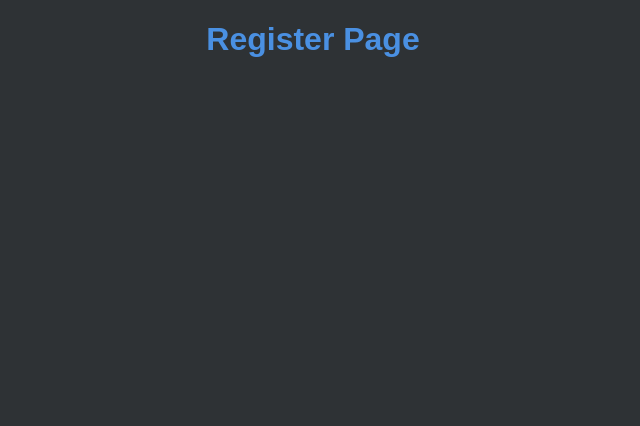
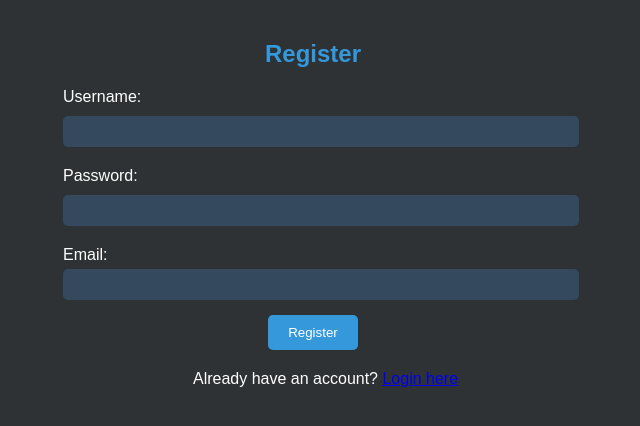
Before and after one commit to aberg90/ZPREFIX, a React (Create React App) app in the folder client/: page /register in a window 1280 px wide. Shown: the top 426 px of the page, without its empty margins (327-967 px from the left). Built offline with nearby package versions, Linux system fonts and the light colour scheme.

Commit message:
got registration working, divided css styling among individual pages for more control

```diff
--- a/client/package.json
+++ b/client/package.json
@@ -35,5 +35,8 @@
       "last 1 firefox version",
       "last 1 safari version"
     ]
+  },
+  "devDependencies": {
+    "@babel/plugin-proposal-private-property-in-object": "^7.21.11"
   }
 }
--- a/client/src/components/InventoryList.js
+++ b/client/src/components/InventoryList.js
@@ -67,7 +67,7 @@ const InventoryList = () => {
           <div key={item.id} className="item">
             <div className="item-header">
               <h2>{item.item_name || 'Unicorn'}</h2>
-              <div className="item-buttons">
+              <div className="item-buttons2">
                 <button onClick={() => handleViewDetails(item.item_name)}>View Details</button>
                 {user && (
                   <>
--- a/client/src/components/ItemForm.js
+++ b/client/src/components/ItemForm.js
@@ -1,7 +1,135 @@
-import React from 'react';
+// import React from 'react';
+
+// const ItemForm = () => {
+//   return <h1>Item Form</h1>;
+// };
+
+// export default ItemForm;
+
+import React, { useState, useEffect } from 'react';
+import { useNavigate, useParams } from 'react-router-dom';
+import '../styles/ItemForm.css';
+
 
 const ItemForm = () => {
-  return <h1>Item Form</h1>;
+  const [itemName, setItemName] = useState('');
+  const [description, setDescription] = useState('');
+  const [quantity, setQuantity] = useState('');
+  const [material, setMaterial] = useState('');
+  const [size, setSize] = useState('');
+  const navigate = useNavigate();
+  const { id } = useParams();
+
+  useEffect(() => {
+    // This pulls the info from db and populates it in the form
+    fetch(`http://localhost:8080/items/${id}`)
+      .then(response => response.json())
+      .then(data => {
+        setItemName(data.item_name || ''); //populate item OR empty string, like that for all of them
+        setDescription(data.description || '');
+        setQuantity(data.quantity ? data.quantity.toString() : '');
+        setMaterial(data.material || '');
+        setSize(data.size || '');
+      })
+      .catch((error) => {
+        console.error('Error fetching item:', error)
+      });
+  }, [id]);
+
+
+  const handleSubmit = (event) => {
+    event.preventDefault();
+
+    const editItem = {
+      item_name: itemName,
+      description,
+      quantity: parseInt(quantity, 10),
+      material,
+      size,
+    };
+    // This fetch will send the edited data back to the db
+    fetch(`http://localhost:8080/items/${id}`, {
+      method: 'PATCH',
+      headers: {
+        'Content-Type': 'application/json',
+      },
+      body: JSON.stringify(editItem),
+    })
+      .then((response) => {
+        if (!response.ok) {
+          throw new Error('Failed to edit existing item');
+        }
+        return response.json();
+      })
+      .then((data) => {
+        console.log('Item successfully edited:', data);
+        navigate('/');
+      })
+      .catch((error) => {
+        console.error('Error editing item:', error);
+        alert('Failed to edit item, please try again.');
+      });
+  };
+
+  // same as the CreatForm.js, just changed things to edit
+  return (
+    <div className="edit-item-form">
+      <h2>Edit Existing Item</h2>
+      <form onSubmit={handleSubmit}>
+        <div className="form-group">
+          <label htmlFor="itemName">Item Name:</label>
+          <input
+            type="text"
+            id="itemName"
+            value={itemName}
+            onChange={(e) => setItemName(e.target.value)}
+            required
+          />
+        </div>
+        <div className="form-group">
+          <label htmlFor="description">Description:</label>
+          <input
+            type="text"
+            id="description"
+            value={description}
+            onChange={(e) => setDescription(e.target.value)}
+            required
+          />
+        </div>
+        <div className="form-group">
+          <label htmlFor="quantity">Quantity:</label>
+          <input
+            type="number"
+            id="quantity"
+            value={quantity}
+            onChange={(e) => setQuantity(e.target.value)}
+            required
+          />
+        </div>
+        <div className="form-group">
+          <label htmlFor="material">Material:</label>
+          <input
+            type="text"
+            id="material"
+            value={material}
+            onChange={(e) => setMaterial(e.target.value)}
+            required
+          />
+        </div>
+        <div className="form-group">
+          <label htmlFor="size">Size:</label>
+          <input
+            type="text"
+            id="size"
+            value={size}
+            onChange={(e) => setSize(e.target.value)}
+            required
+          />
+        </div>
+        <button type="submit" className="update-button">Update Item</button>
+      </form>
+    </div>
+  );
 };
 
 export default ItemForm;
--- a/client/src/components/RegisterPage.js
+++ b/client/src/components/RegisterPage.js
@@ -1,7 +1,94 @@
-import React from 'react';
+// import React from 'react';
+
+// const RegisterPage = () => {
+//   return <h1>Register Page</h1>;
+// };
+
+// export default RegisterPage;
+
+import React, { useState } from 'react';
+import { useNavigate, Link } from 'react-router-dom';
+import '../styles/RegisterPage.css';
 
 const RegisterPage = () => {
-  return <h1>Register Page</h1>;
+  const [username, setUsername] = useState('');
+  const [password, setPassword] = useState('');
+  const [email, setEmail] = useState('');
+  const navigate = useNavigate();
+
+  const handleSubmit = (event) => {
+    event.preventDefault();
+
+    const newUser = {
+      username,
+      password,
+      email,
+    };
+
+    fetch('http://localhost:8080/users/register', {
+      method: 'POST',
+      headers: {
+        'Content-Type': 'application/json',
+      },
+      body: JSON.stringify(newUser),
+    })
+      .then((response) => {
+        if (!response.ok) {
+          throw new Error('Failed to register user');
+        }
+        return response.text();
+      })
+      .then((data) => {
+        console.log(data);
+        navigate('/login');
+      })
+      .catch((error) => {
+        console.error('Error registering user:', error);
+        alert('Failed to register, please try again.');
+      });
+  };
+
+  return (
+    <div className="register-page">
+      <h2>Register</h2>
+      <form onSubmit={handleSubmit}>
+        <div className="form-group">
+          <label htmlFor="username">Username:</label>
+          <input
+            type="text"
+            id="username"
+            value={username}
+            onChange={(e) => setUsername(e.target.value)}
+            required
+          />
+        </div>
+        <div className="form-group">
+          <label htmlFor="password">Password:</label>
+          <input
+            type="password"
+            id="password"
+            value={password}
+            onChange={(e) => setPassword(e.target.value)}
+            required
+          />
+        </div>
+        <div className="form-group">
+          <label htmlFor="email">Email:</label>
+          <input
+            type="email"
+            id="email"
+            value={email}
+            onChange={(e) => setEmail(e.target.value)}
+            required
+          />
+        </div>
+        <button type="submit">Register</button>
+      </form>
+      <p>
+        Already have an account? <Link to="/login">Login here</Link>
+      </p>
+    </div>
+  );
 };
 
 export default RegisterPage;
--- a/client/src/styles/InventoryList.css
+++ b/client/src/styles/InventoryList.css
@@ -1,3 +1,11 @@
+.header {
+  display: flex;
+  justify-content: space-between;
+  align-items: center;
+  padding: 10px 20px;
+  background-color: #1e252c;
+}
+
 .quantity-center {
   text-align: center;
   background-color: #3498db;
@@ -12,28 +20,12 @@
   margin-right: auto;
 }
 
-
-body,
-html {
+body, html {
   height: 100%;
   margin: 0;
   background-color: #2e3235;
   color: #ffffff;
   font-family: Arial, sans-serif;
-}
-
-.header {
-  display: flex;
-  justify-content: space-between;
-  align-items: center;
-  padding: 10px 20px;
-  background-color: #1e252c;
-}
-
-.current-inventory {
-  text-align: center;
-  margin-top: 20px;
-  color: #ffffff;
 }
 
 .login-button2 {
@@ -49,17 +41,10 @@ html {
   background-color: #2980b9;
 }
 
-.details-button {
-  padding: 10px 20px;
-  background-color: #3498db;
-  border: none;
-  color: white;
-  border-radius: 5px;
-  cursor: pointer;
-}
-
-.details-button:hover {
-  background-color: #2980b9;
+.current-inventory {
+  text-align: center;
+  margin-top: 20px;
+  color: #ffffff;
 }
 
 .inventory-list {
@@ -76,12 +61,10 @@ html {
   position: relative;
 }
 
-.item h2 {
-  color: #3498db;
-}
-
-.item p {
-  font-size: 0.9em;
+.item-header {
+  display: flex;
+  justify-content: space-between;
+  align-items: center;
 }
 
 .item-info {
@@ -89,14 +72,10 @@ html {
   justify-content: space-between;
   align-items: center;
   margin-top: 10px;
-}
+  }
 
-.description-title {
-  font-weight: bold;
-}
-
-button {
-  padding: 8px 16px;
+.item-buttons2 button {
+  padding: 10px 20px;
   background-color: #3498db;
   border: none;
   color: white;
@@ -106,16 +85,15 @@ button {
 
 button:hover {
   background-color: #2980b9;
+  }
+
+.quantity-center {
+  text-align: center;
+  font-weight: bold;
+  margin-top: 10px;
 }
 
-.item-header {
-  display: flex;
-  justify-content: space-between;
-  align-items: center;
+.description-title {
+  font-weight: bold;
+  margin-top: 10px;
 }
-
-.item-buttons {
-  display: flex;
-  gap: 10px;
-  margin-left: auto;
-}
--- /dev/null
+++ b/client/src/styles/ItemForm.css
@@ -0,0 +1,45 @@
+.edit-item-form {
+  background-color: #2e3235;
+  padding: 20px;
+  border-radius: 8px;
+  max-width: 500px;
+  margin: 0 auto;
+}
+
+.edit-item-form h2 {
+  color: #3498db;
+  text-align: center;
+}
+
+.form-group {
+  margin-bottom: 15px;
+}
+
+.form-group label {
+  display: block;
+  margin-bottom: 5px;
+}
+
+.form-group input {
+  width: 100%;
+  padding: 8px;
+  border-radius: 5px;
+  border: none;
+  background-color: #34495e;
+  color: white;
+}
+
+.update-button {
+  padding: 10px 20px;
+  background-color: #3498db;
+  border: none;
+  color: white;
+  border-radius: 5px;
+  cursor: pointer;
+  display: block;
+  margin: 0 auto;
+}
+
+.update-button:hover {
+  background-color: #2980b9;
+}
--- /dev/null
+++ b/client/src/styles/RegisterPage.css
@@ -0,0 +1,50 @@
+.register-page {
+  background-color: #2e3235;
+  padding: 20px;
+  border-radius: 8px;
+  max-width: 500px;
+  margin: 0 auto;
+}
+
+.register-page h2 {
+  color: #3498db;
+  text-align: center;
+}
+
+.form-group {
+  margin-bottom: 15px;
+}
+
+.form-group label {
+  display: block;
+  margin-bottom: 5px;
+}
+
+.form-group input {
+  width: 100%;
+  padding: 8px;
+  border-radius: 5px;
+  border: none;
+  background-color: #34495e;
+  color: white;
+}
+
+button[type="submit"] {
+  padding: 10px 20px;
+  background-color: #3498db;
+  border: none;
+  color: white;
+  border-radius: 5px;
+  cursor: pointer;
+  display: block;
+  margin: 0 auto;
+}
+
+button[type="submit"]:hover {
+  background-color: #2980b9;
+}
+
+.register-page p {
+  margin-left: 130px; /* Aligns text to the right, including the login link */
+  margin-top: 20px;
+}
```
Also changed, not shown: client/src/App.js (+4 -32 lines), 2 other files (tests, documents, lock files or other folders).
